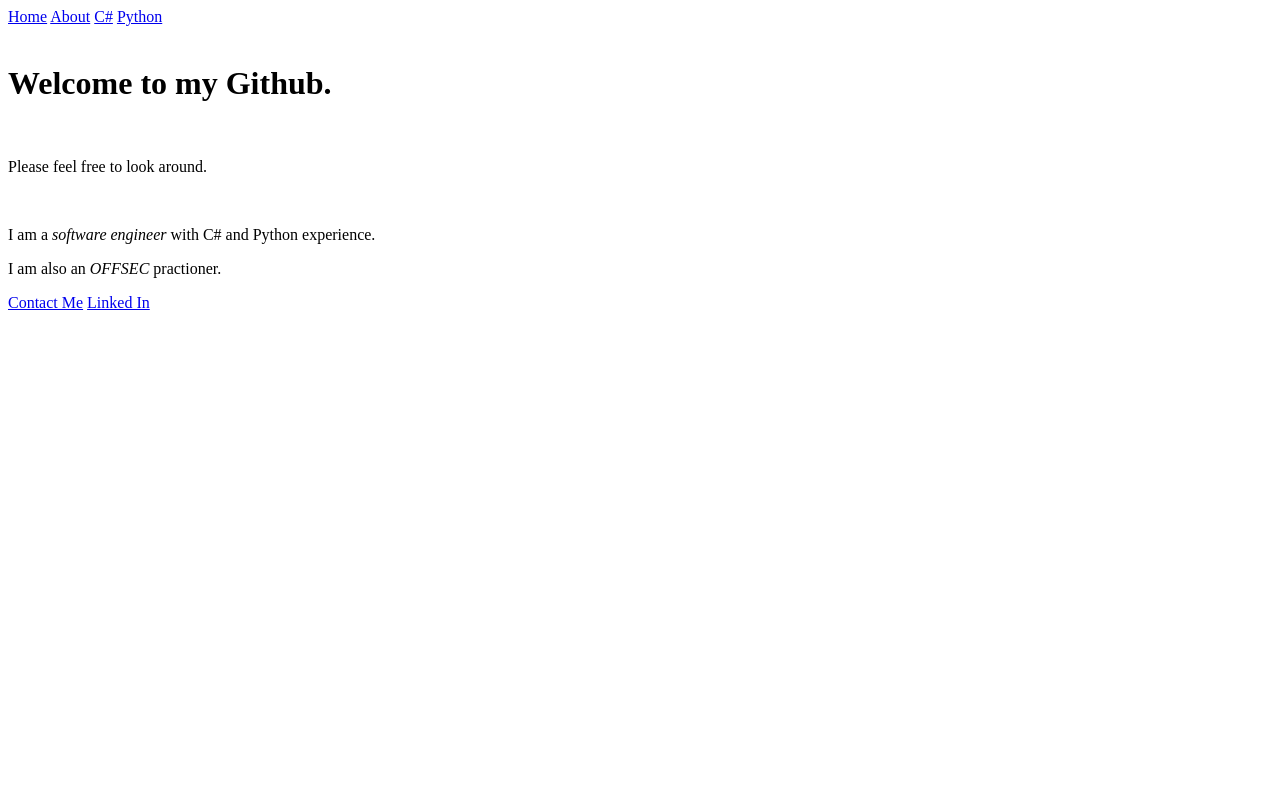
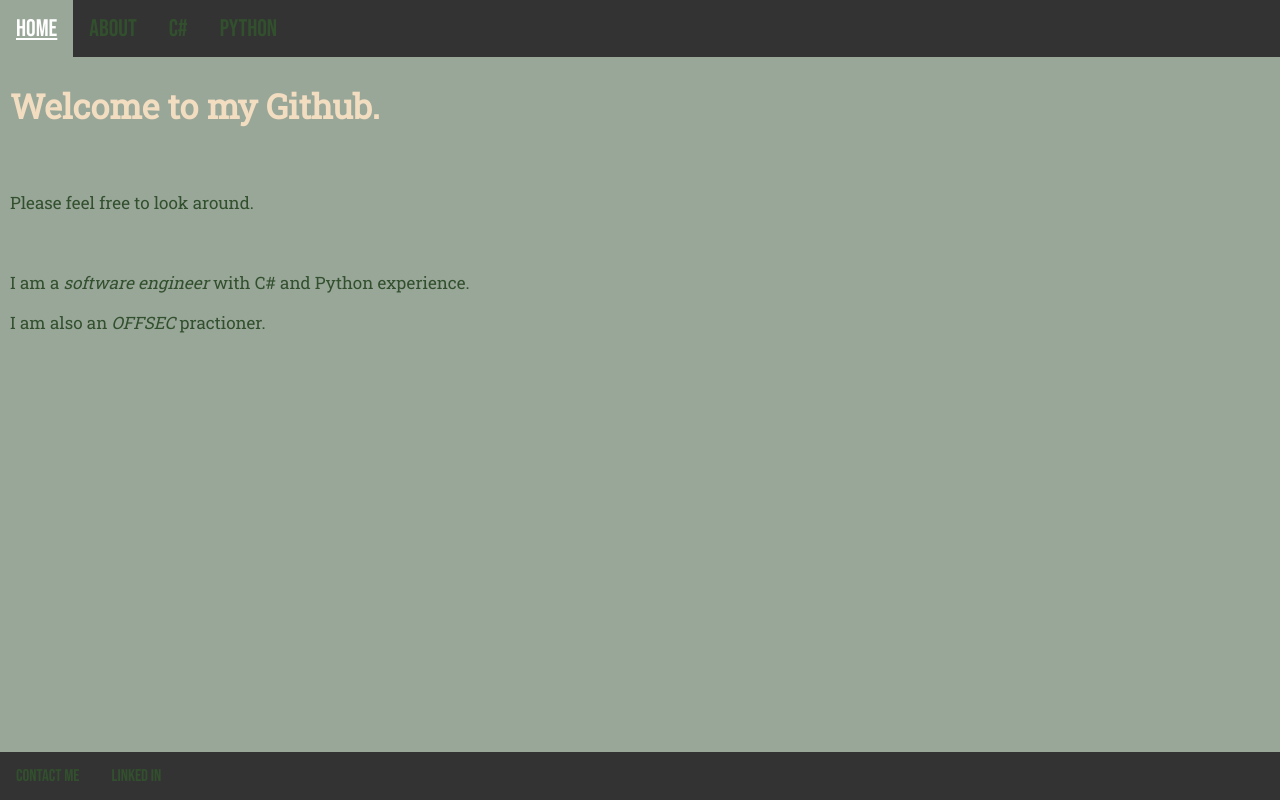
Before and after one commit to stran9er/cv, a plain HTML site: page index.html in a window 1280 px wide. Drawn offline with Linux system fonts and the light colour scheme.

Commit message:
Update index.html

```diff
--- a/index.html
+++ b/index.html
@@ -6,7 +6,7 @@
   <meta name="description" content="Personal Space">
   <meta name="keywords" content="C#, Python, HTML">
   <title>stran9er</title>
-  <link rel="stylesheet" type="text/css" href="css/mystyles.css">
+  <link rel="stylesheet" type="text/css" href="css/mystyle.css">
   <link rel="icon" href="favicon.ico">
   <link rel="preconnect" href="https://fonts.googleapis.com">
   <link rel="preconnect" href="https://fonts.gstatic.com" crossorigin>
```
